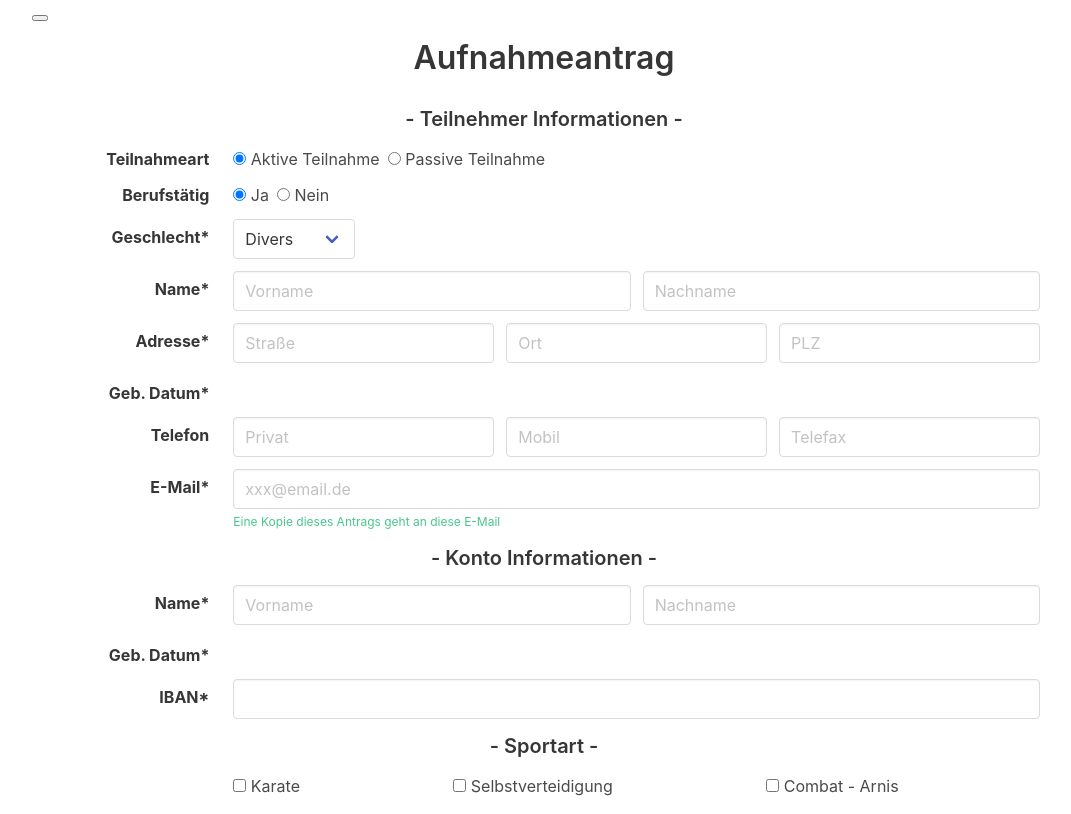
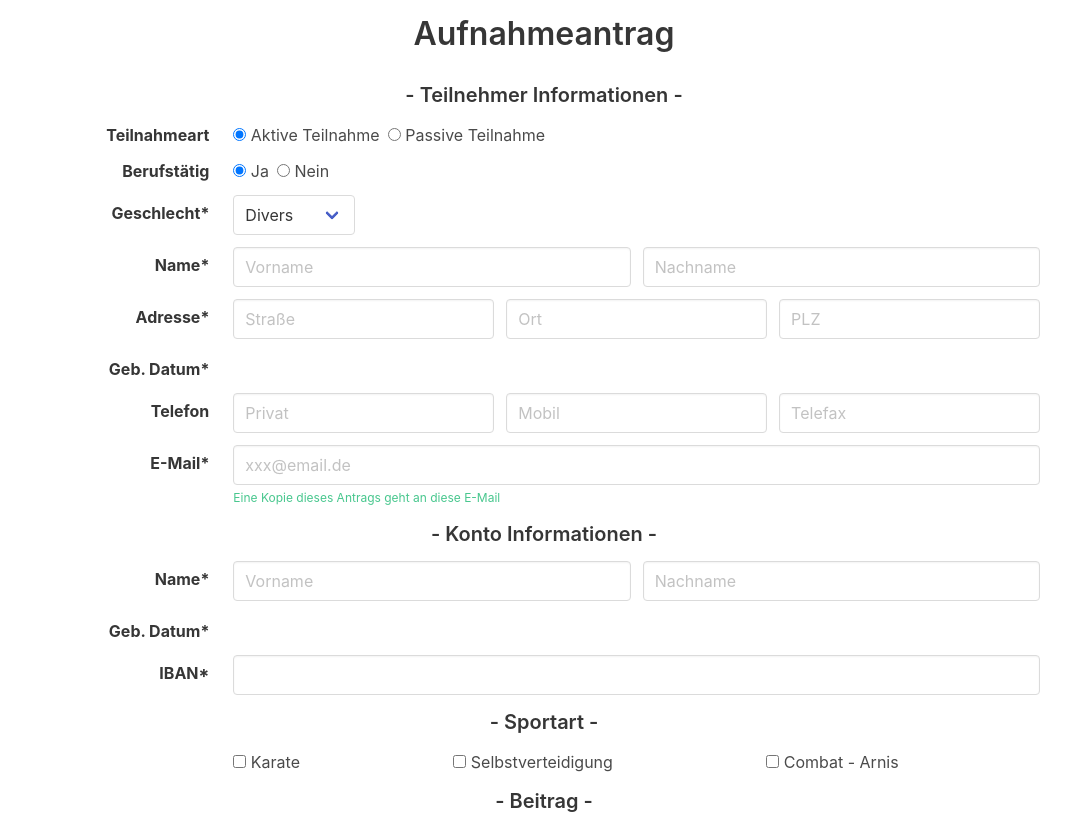
Before and after one commit to ignipae/bushido-moerlenbach-antrag, an Angular app: page / in a window 1280 px wide. Shown: the top 814 px of the page, without its empty margins (96-1167 px from the left). Built offline with nearby package versions, Linux system fonts and the light colour scheme.

Commit message:
remove test button

```diff
--- a/src/app/app.component.html
+++ b/src/app/app.component.html
@@ -1,4 +1,3 @@
 <div style="margin:auto; max-width: 1024px;">
-  <button (click)="testMail()"></button>
   <router-outlet></router-outlet>
 </div>
```
